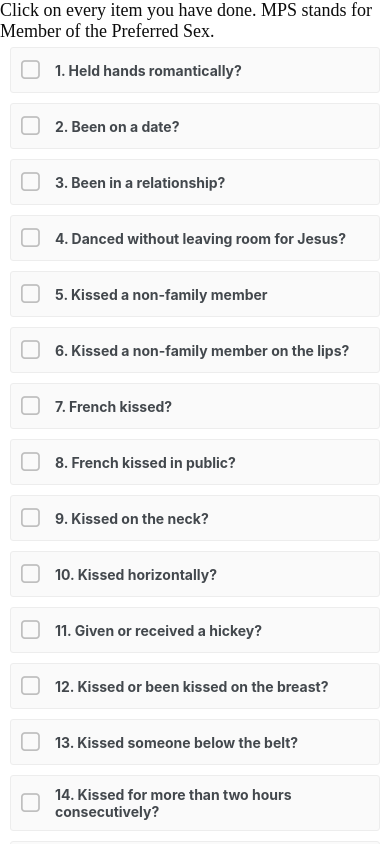
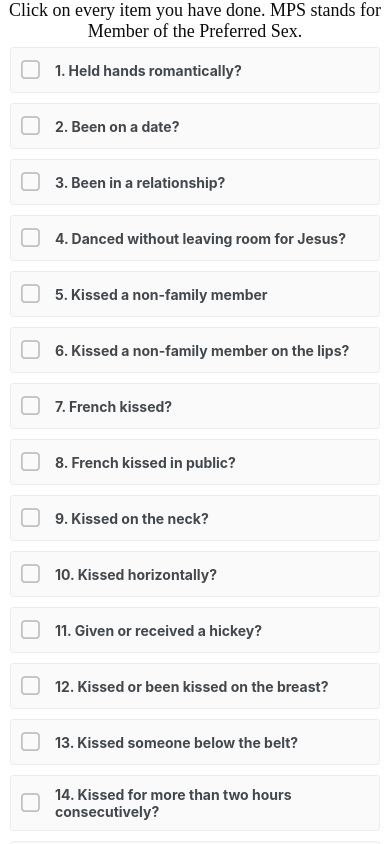
Before and after one commit to LeviWalsh/RicePurityApp, a React Native app: screen / in a window 390 px wide. Built offline with nearby package versions, Linux system fonts and the light colour scheme.

Commit message:
Happy with this state of the quiz screen

```diff
--- a/app/screens/QuizScreen.js
+++ b/app/screens/QuizScreen.js
@@ -37,10 +37,9 @@ function QuizScreen(props) {
     return (
     <Screen style={styles.container}>
 
-
         <FlatList
 			ListHeaderComponent={
-				<AppText>
+				<AppText style={styles.headerText}>
             		{"Click on every item you have done. MPS stands for Member of the Preferred Sex."}
         		</AppText>
 			}
@@ -48,8 +47,8 @@ function QuizScreen(props) {
             keyExtractor={q => q.id.toString()}
             renderItem={renderItem}
 			ListFooterComponent={
-				<AppText>
-					{"SCORE: "}{100 - isChecked.length}
+				<AppText style={styles.scoreText}>
+					{"Score: "}{100 - isChecked.length}
 				</AppText>
 			}
         />
@@ -62,7 +61,17 @@ function QuizScreen(props) {
 const styles = StyleSheet.create({
     checkbox: {
         alignSelf: "center",
-      },
+    },
+	container: {
+
+	},
+	headerText: {
+		textAlign: "center",
+	},
+	scoreText: {
+		textAlign: "center",
+		fontSize: 25
+	},
 });
 
 const questions = [
```
